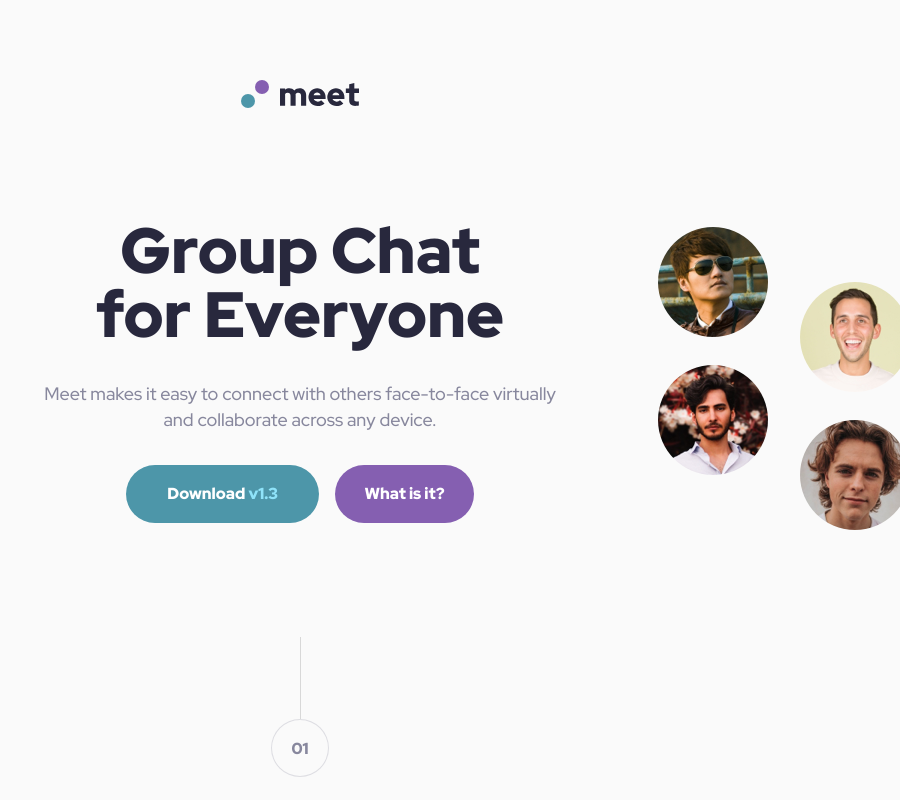
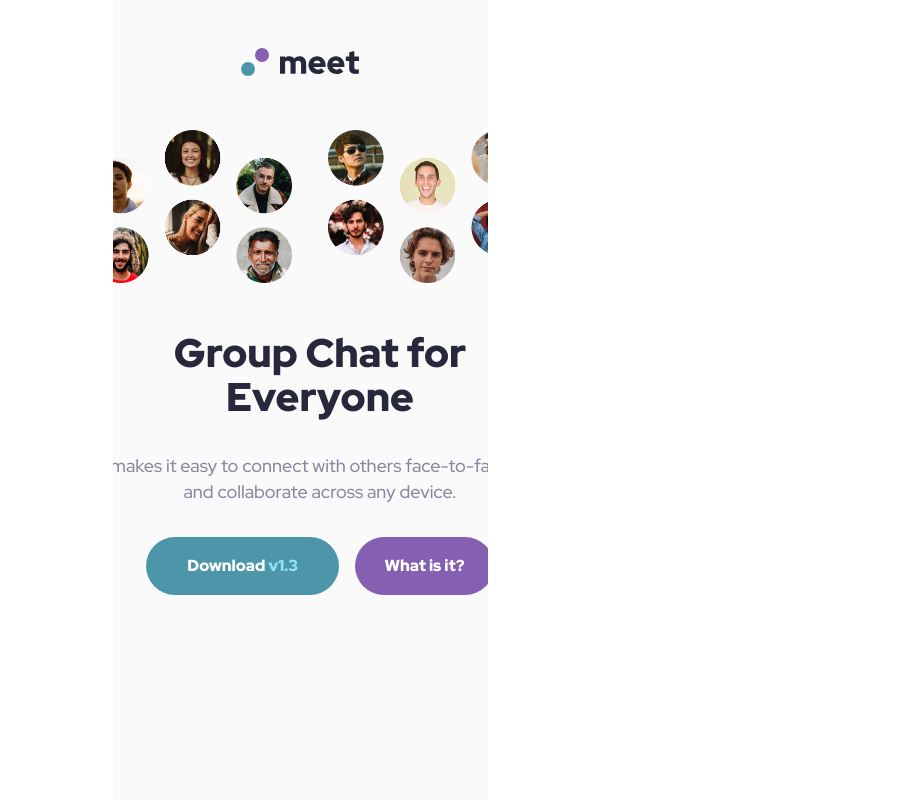
Before and after one commit to AdmirBajric/Meet-Landing-Page, a plain HTML site: page index.html in a window 600 px wide. Shown: the top 800 px of the page, 900 px wide, since content can reach past the window. Drawn offline with Linux system fonts and the light colour scheme.

Commit message:
Update responsive.css

```diff
--- a/css/responsive.css
+++ b/css/responsive.css
@@ -1,12 +1,58 @@
 @media only screen and (max-width: 600px) {
+  body {
+    width: 100%;
+    height: 100%;
+  }
+
   #main {
-    background-color: green;
+    width: 375px;
+    height: 2215px;
+  }
+
+  #logo {
+    width: 119px;
+    height: 28px;
+    position: absolute;
+    top: 48px;
+    left: 128px;
+  }
+
+  #group-chat {
+    width: 375px;
+    display: flex;
+    flex-direction: column;
+  }
+
+  #hero-left {
+    width: 199px;
+    height: 153px;
+    position: absolute;
+    top: 130px;
+    left: -20px;
+  }
+
+  #hero-right {
+    width: 199px;
+    height: 153px;
+    position: absolute;
+    top: 130px;
+    left: 215px;
+  }
+
+  #group-chat-heading {
+    position: absolute;
+    top: 331px;
+    left: 44px;
+    width: 327px;
+  }
+
+  #group-chat-h1 {
+    width: 327px;
+    height: 88px;
+  }
+
+  #group-chat-h1 h1 {
+    font-size: 40px;
+    line-height: 44px;
   }
 }
-
-/* Small devices (portrait tablets and large phones, 600px and up) */
-@media (min-width: 600px) and (max-width: 979px) {
-  #main {
-    background-color: red;
-  }
-}
--- a/css/style.css
+++ b/css/style.css
@@ -79,6 +79,7 @@ body {
   padding: 0;
   font-size: 64px;
   line-height: 64px;
+  font-weight: 900;
   color: var(--primary-typography);
   text-align: center;
 }
@@ -95,6 +96,7 @@ body {
   padding: 0;
   font-size: 18px;
   line-height: 26px;
+  font-weight: 500;
   color: var(--primary-paragraph);
   text-align: center;
 }
--- a/index.html
+++ b/index.html
@@ -11,8 +11,8 @@
       href="./assets/favicon-32x32.png"
     />
     <link rel="stylesheet" href="./css/normalize.css" />
+    <link rel="stylesheet" href="./css/style.css" />
     <link rel="stylesheet" href="./css/responsive.css" />
-    <link rel="stylesheet" href="./css/style.css" />
 
     <title>Frontend Mentor | Meet landing page</title>
   </head>
```
